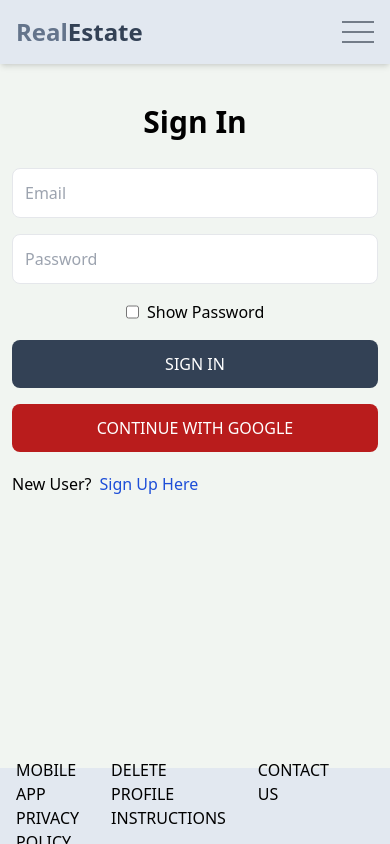
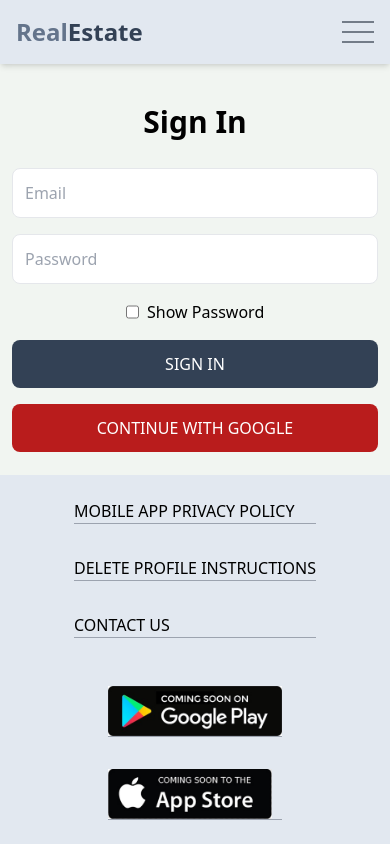
Before and after one commit to aunshpatel/realestate, a React (Vite) app in the folder client/: page /sign-in in a window 390 px wide. Built offline with nearby package versions, Linux system fonts and the light colour scheme; no server answers.

Commit message:
Update footer UI & customize screen size

```diff
--- a/client/src/components/Footer.jsx
+++ b/client/src/components/Footer.jsx
@@ -7,9 +7,9 @@ import appStore from "../assets/images/coming-soon-to-apple.jpeg";
 export default function Footer() {
     return(
         <>
-            <div className='flex justify-between bg-slate-200 h-[76px] w-[100%] fixed bottom-0 z-10'>
-                <div className="flex items-center p-4">
-                    <ul className='flex space-x-8'>
+            <div className='flex xs:flex-col sm:flex-row justify-between bg-slate-200 sm:h-[76px] w-[100%] fixed bottom-0 z-10'>
+                <div className="flex xs:flex-col sm:flex-row items-center xs:p-6 sm:p-4">
+                    <ul className='flex xs:flex-col sm:flex-row xs:space-y-8 sm:space-x-8'>
                         <Link to='/mobileapp-privacy-policy' className="border-b border-gray-400 uppercase">
                             <li className='text-md'>Mobile App Privacy Policy</li>
                         </Link>
@@ -23,8 +23,8 @@ export default function Footer() {
                         </Link>
                     </ul>
                 </div>
-                <div className="flex items-center p-4">
-                    <ul className='flex space-x-8'>
+                <div className="flex xs:flex-col sm:flex-row items-center xs:p-6 sm:p-4">
+                    <ul className='flex xs:flex-col sm:flex-row xs:space-y-8 sm:space-x-8'>
                         <Link to='/mobileapp-privacy-policy' className="border-b border-gray-400 uppercase">
                             <li className='text-md'>
                                 <img src={googlePlay} alt="Coming Soon to Google Play" className='h-[50px]'/>
--- a/client/tailwind.config.js
+++ b/client/tailwind.config.js
@@ -5,6 +5,24 @@ export default {
     "./src/**/*.{js,ts,jsx,tsx}",
   ],
   theme: {
+    screens: {
+      // 'xs': '320px',
+      // 'sm': '640px',
+      // 'md': '768px',
+      // 'lg': '1024px',
+      // 'xl': '1280px',
+      // '2xl': '1536px',
+      'xs': {'min': '320px', 'max': '639.9px'},
+      'sm': '640px',
+      'md': '768px',
+      'lg': '1024px',
+      'xl': '1280px',
+      '2xl': '1536px',
+      // 'sm': {'min': '640px', 'max': '767.9px'},
+      // 'md': {'min': '768px', 'max': '1023.9px'},
+      // 'lg': {'min': '1024px', 'max': '1279.9px'},
+      // 'xl': {'min': '1280px', 'max': '1535.9px'},
+    },
     extend: {},
   },
   plugins: [
```
